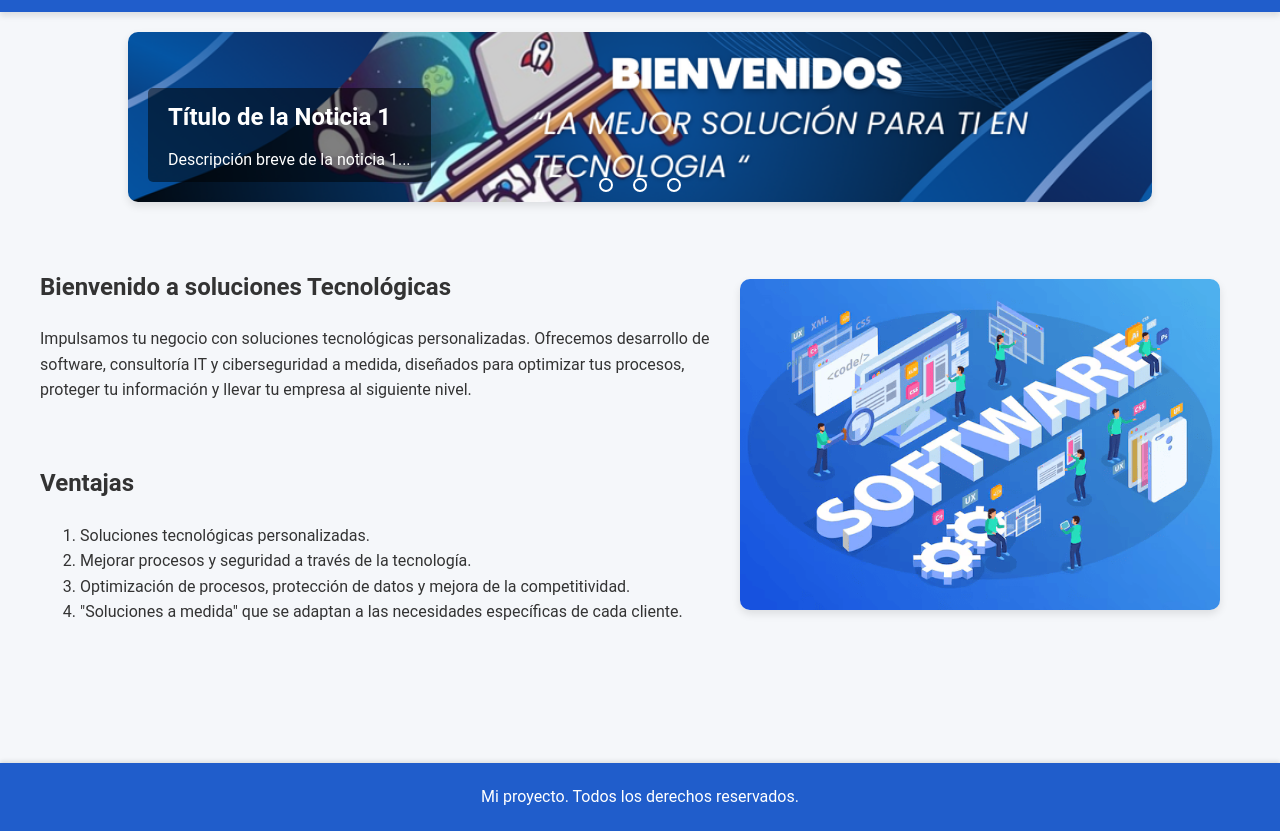
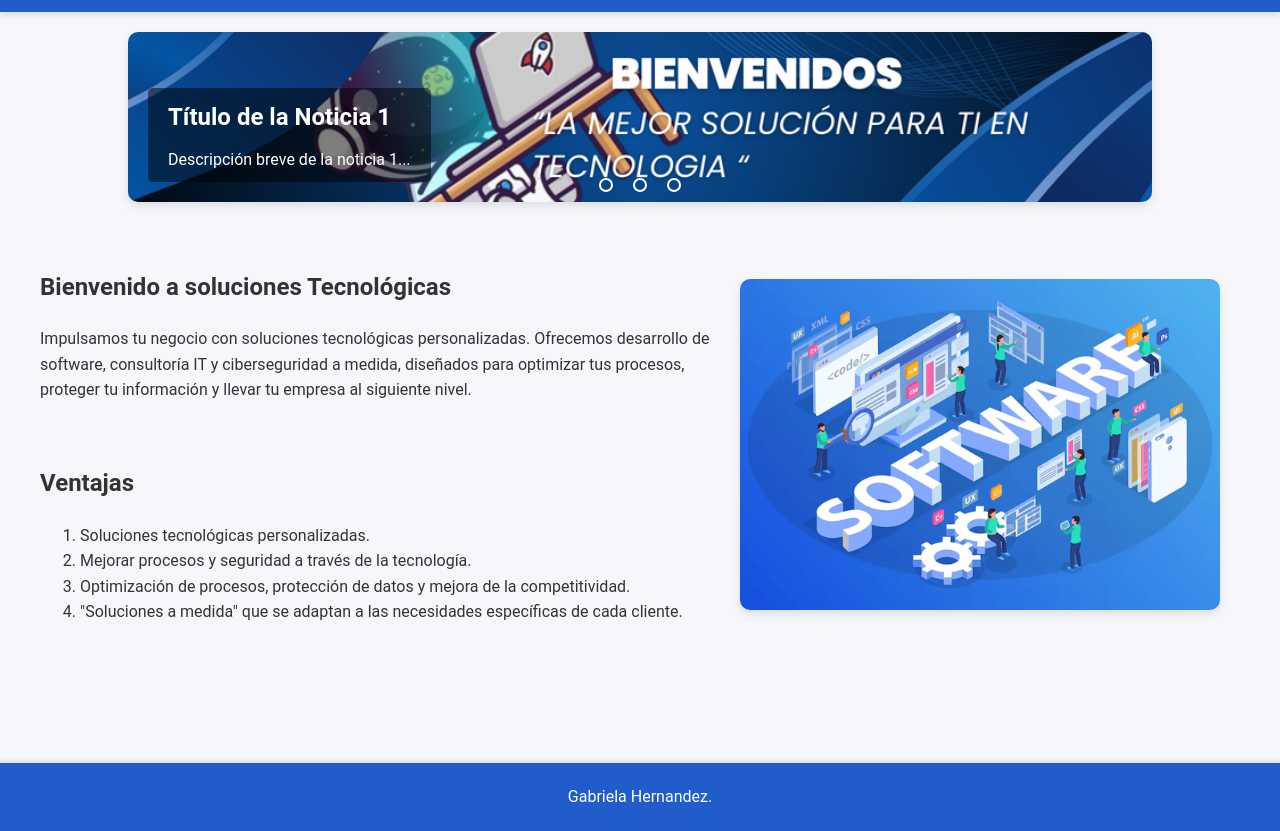
Before and after one commit to gabhernandez125-wq/practicauno_1, a plain HTML site: page index.html in a window 1280 px wide. Shown: the part 89-920 px from the top of the page. Drawn offline with Linux system fonts and the light colour scheme.

Commit message:
nombre pie de pagina

```diff
--- a/index.html
+++ b/index.html
@@ -105,7 +105,8 @@
     </main>
     <!-- Pie de página -->
     <footer>
-        <p>Mi proyecto. Todos los derechos reservados.</p> <!-- Información de derechos reservados en el pie de página. -->
+
+        <p>Gabriela Hernandez.</p> <!-- Información de derechos reservados en el pie de página. -->
     </footer>
 </body>
 </html>
```
